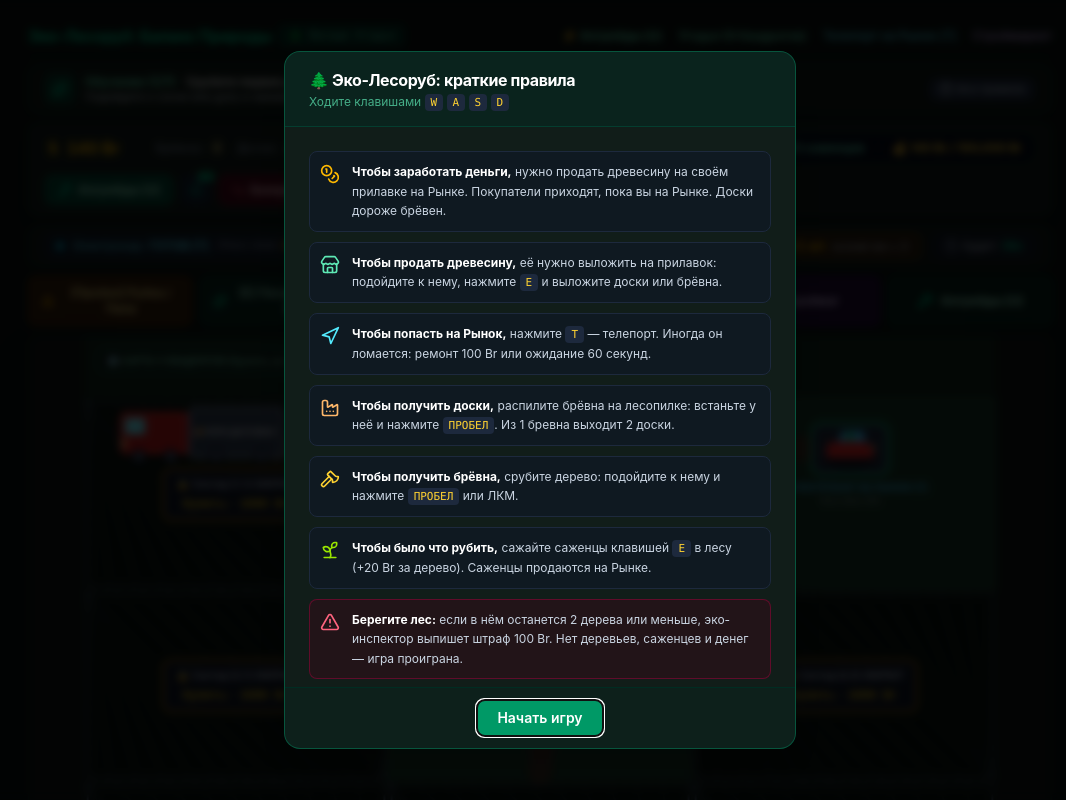
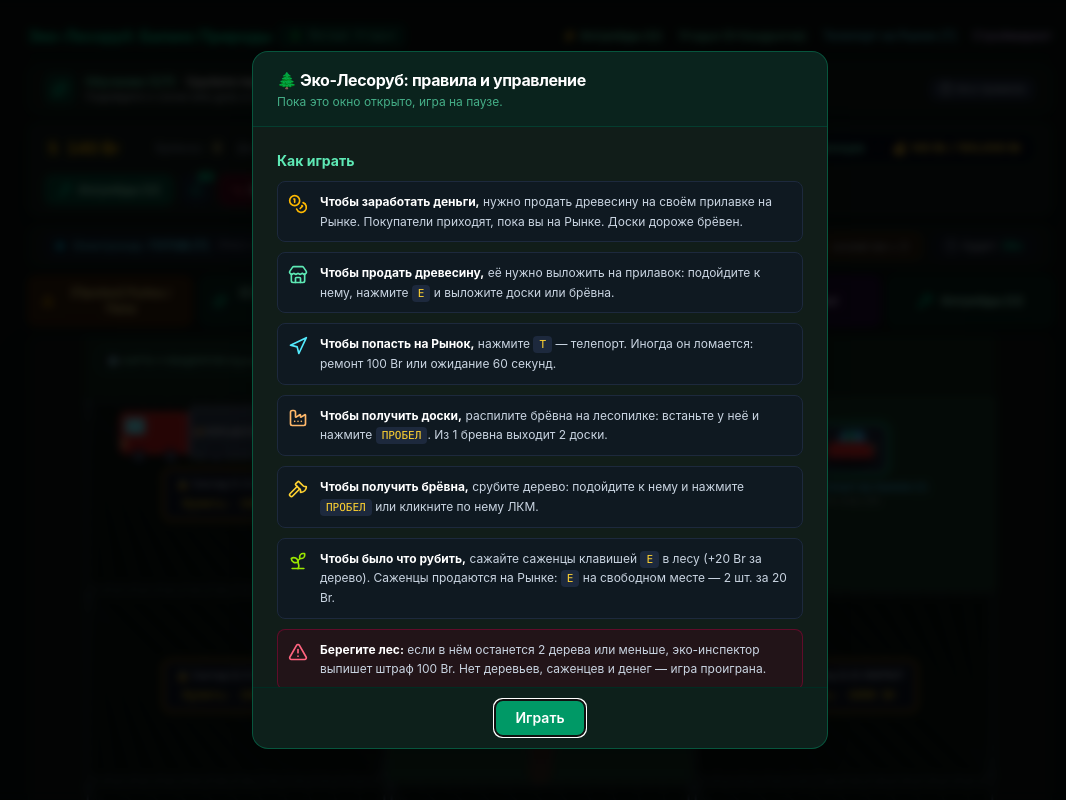
Before and after one commit to mshastapalau-sys/logger, a React (Vite) app: page / in a window 1280 px wide. Shown: the top 800 px of the page, without its empty margins (100-1166 px from the left). Built offline with nearby package versions, Linux system fonts and the light colour scheme.

Commit message:
Rules modal: add controls section, Rules [R] button on HUD, replace outdated TutorialModal

```diff
--- a/src/App.tsx
+++ b/src/App.tsx
@@ -30,8 +30,7 @@ import { CompetitorModal } from './components/CompetitorModal';
 import { CityFineModal } from './components/CityFineModal';
 import { BankruptcyModal } from './components/BankruptcyModal';
 import { NotificationLogModal } from './components/NotificationLogModal';
-import { TutorialModal } from './components/TutorialModal';
-import { StartRulesModal } from './components/StartRulesModal';
+import { RulesModal } from './components/RulesModal';
 import { UpgradesModal } from './components/UpgradesModal';
 import { TeleportGlitchModal } from './components/TeleportGlitchModal';
 import { VictoryModal, GameOverModal } from './components/EndGameModals';
@@ -524,8 +523,7 @@ export default function App() {
   ]);
 
   // Modals & Settings
-  const [showTutorial, setShowTutorial] = useState<boolean>(false);
-  const [showStartRules, setShowStartRules] = useState<boolean>(true);
+  const [showRules, setShowRules] = useState<boolean>(true);
   const [showBankruptcyModal, setShowBankruptcyModal] = useState<boolean>(false);
   const [showNotificationLogModal, setShowNotificationLogModal] = useState<boolean>(false);
   const [showUpgradesModal, setShowUpgradesModal] = useState<boolean>(false);
@@ -964,7 +962,7 @@ export default function App() {
 
   // Main Tick Loop: Day/Night, Inspectors, Solar Charging
   useEffect(() => {
-    if (gameState !== 'PLAYING' || showStartRules) return;
+    if (gameState !== 'PLAYING' || showRules) return;
 
     const interval = setInterval(() => {
       // 1. Advance Day/Night time
@@ -1108,7 +1106,7 @@ export default function App() {
     }, 500);
 
     return () => clearInterval(interval);
-  }, [gameState, showStartRules, dayNight, hasBioFertilizer, location, gridPenalty.hasPenalty, placedMachines, deliveryBoxes]);
+  }, [gameState, showRules, dayNight, hasBioFertilizer, location, gridPenalty.hasPenalty, placedMachines, deliveryBoxes]);
 
   // Forest Inspector
   // Правило 1: Штраф даётся ТОЛЬКО если осталось из всех деревьев 2 дерева!
@@ -1217,10 +1215,10 @@ export default function App() {
     const handleGlobalKeys = (e: KeyboardEvent) => {
       if ((e.target as HTMLElement).tagName === 'INPUT' || (e.target as HTMLElement).tagName === 'TEXTAREA') return;
 
-      if (showStartRules) {
+      if (showRules) {
         if (e.key === 'Escape' || e.key === 'Enter' || e.code === 'Space') {
           e.preventDefault();
-          setShowStartRules(false);
+          setShowRules(false);
         }
         return;
       }
@@ -1249,6 +1247,8 @@ export default function App() {
         setShowHireModal(true);
       } else if (key === 'b' || key === 'и' || code === 'KeyB') {
         setShowBankruptcyModal(true);
+      } else if (key === 'r' || key === 'к' || code === 'KeyR') {
+        setShowRules(true);
       } else if (key === 'j' || key === 'о' || code === 'KeyJ') {
         setShowNotificationLogModal((prev) => !prev);
       } else if (key === 'f' || key === 'а' || code === 'KeyF') {
@@ -1267,7 +1267,6 @@ export default function App() {
         setShowNotificationLogModal(false);
         setShowUpgradesModal(false);
         setInspectedCompetitor(null);
-        setShowTutorial(false);
         setShowGridModal(false);
       }
     };
@@ -1279,7 +1278,7 @@ export default function App() {
   // Movement handler (WSAD)
   const handlePlayerMove = useCallback(
     (dx: number, dy: number) => {
-      if (showStartRules) return;
+      if (showRules) return;
       setPlayer((prev) => {
         const speed = 4.4;
         let newX = prev.x + dx * speed;
@@ -1322,7 +1321,7 @@ export default function App() {
         };
       });
     },
-    [location, dayNight.isNight, gridPenalty.hasPenalty, showStartRules]
+    [location, dayNight.isNight, gridPenalty.hasPenalty, showRules]
   );
 
   // Left Click (ЛКМ: сломать коробку, срубить дерево или клик для движения)
@@ -2038,7 +2037,7 @@ export default function App() {
           currentStep={tutorialSteps[currentStepIndex]}
           stepIndex={currentStepIndex}
           totalSteps={tutorialSteps.length}
-          onOpenFullGuide={() => setShowTutorial(true)}
+          onOpenFullGuide={() => setShowRules(true)}
         />
 
         {/* HUD */}
@@ -2073,7 +2072,7 @@ export default function App() {
             if (location === 'FOREST') teleportToLocation('MARKET');
             else teleportToLocation('FOREST');
           }}
-          onOpenGuide={() => setShowTutorial(true)}
+          onOpenGuide={() => setShowRules(true)}
           onOpenGridPenalty={() => setShowGridModal(true)}
           onInteractAction={handleInteractAction}
           onPlantAction={handleEAction}
@@ -2248,11 +2247,7 @@ export default function App() {
       )}
 
 
-      {showStartRules && <StartRulesModal onClose={() => setShowStartRules(false)} />}
-
-      {showTutorial && (
-        <TutorialModal onClose={() => setShowTutorial(false)} />
-      )}
+      {showRules && <RulesModal onClose={() => setShowRules(false)} />}
 
       {/* Teleport Breakdown Glitch & Choice Modal */}
       <TeleportGlitchModal
--- a/src/components/HUD.tsx
+++ b/src/components/HUD.tsx
@@ -239,10 +239,11 @@ export const HUD: React.FC<HUDProps> = ({
 
           <button
             onClick={onOpenGuide}
-            className="p-1.5 rounded-lg text-slate-400 hover:text-white hover:bg-slate-800/80 transition-colors cursor-pointer"
-            title="Правила и эко-механики"
+            className="flex items-center gap-1.5 px-2.5 py-1.5 rounded-lg bg-slate-900 hover:bg-slate-800 border border-slate-700/80 hover:border-emerald-500 text-slate-200 text-xs font-bold transition-all shadow-sm active:scale-95 cursor-pointer"
+            title="Правила и управление [R]"
           >
-            <HelpCircle className="w-4 h-4" />
+            <HelpCircle className="w-3.5 h-3.5 text-emerald-400" />
+            <span>Правила [R]</span>
           </button>
 
           <button
--- a/src/components/StartRulesModal.tsx
+++ b/src/components/RulesModal.tsx
@@ -1,12 +1,12 @@
 import React from 'react';
-import { Axe, Coins, Factory, Navigation, Sprout, Store, AlertTriangle, Trophy } from 'lucide-react';
+import { Axe, Coins, Factory, Navigation, Sprout, Store, AlertTriangle, Trophy, Gamepad2 } from 'lucide-react';
 
-interface StartRulesModalProps {
+interface RulesModalProps {
   onClose: () => void;
 }
 
 const Key: React.FC<{ children: React.ReactNode }> = ({ children }) => (
-  <kbd className="px-1.5 py-0.5 rounded bg-slate-800 font-mono text-[11px] text-amber-300">{children}</kbd>
+  <kbd className="px-1.5 py-0.5 rounded bg-slate-800 font-mono text-[11px] text-amber-300 whitespace-nowrap">{children}</kbd>
 );
 
 const RULES: { icon: React.ReactNode; goal: string; how: React.ReactNode }[] = [
@@ -33,27 +33,40 @@ const RULES: { icon: React.ReactNode; goal: string; how: React.ReactNode }[] = [
   {
     icon: <Axe className="w-5 h-5 text-amber-300" />,
     goal: 'Чтобы получить брёвна,',
-    how: <>срубите дерево: подойдите к нему и нажмите <Key>ПРОБЕЛ</Key> или ЛКМ.</>,
+    how: <>срубите дерево: подойдите к нему и нажмите <Key>ПРОБЕЛ</Key> или кликните по нему ЛКМ.</>,
   },
   {
     icon: <Sprout className="w-5 h-5 text-lime-400" />,
     goal: 'Чтобы было что рубить,',
-    how: <>сажайте саженцы клавишей <Key>E</Key> в лесу (+20 Br за дерево). Саженцы продаются на Рынке.</>,
+    how: <>сажайте саженцы клавишей <Key>E</Key> в лесу (+20 Br за дерево). Саженцы продаются на Рынке: <Key>E</Key> на свободном месте — 2 шт. за 20 Br.</>,
   },
 ];
 
-export const StartRulesModal: React.FC<StartRulesModalProps> = ({ onClose }) => {
+const CONTROLS: { keys: React.ReactNode; action: string }[] = [
+  { keys: <><Key>W</Key> <Key>A</Key> <Key>S</Key> <Key>D</Key> или стрелки</>, action: 'Ходить' },
+  { keys: <>ЛКМ по земле</>, action: 'Шагнуть в сторону клика' },
+  { keys: <>ЛКМ по объекту</>, action: 'Рубить дерево, сломать пустую коробку, открыть прилавок или доску вакансий' },
+  { keys: <Key>ПРОБЕЛ</Key>, action: 'Действие рядом: рубить, пилить на лесопилке, купить со стеллажа' },
+  { keys: <Key>E</Key>, action: 'В лесу — посадить саженец или открыть коробку; на Рынке — прилавок, найм, саженцы' },
+  { keys: <Key>T</Key>, action: 'Телепорт Лес ⇄ Рынок (из Строймаркета — на Рынок)' },
+  { keys: <Key>F</Key>, action: 'Перейти в Строймаркет; у стеллажа — купить товар' },
+  { keys: <Key>M</Key>, action: 'Открыть свой прилавок' },
+  { keys: <><Key>U</Key> / <Key>K</Key> / <Key>H</Key></>, action: 'Апгрейды / угодья / найм рабочих' },
+  { keys: <><Key>J</Key> / <Key>B</Key></>, action: 'Журнал событий / банкротство' },
+  { keys: <Key>Esc</Key>, action: 'Закрыть окно' },
+];
+
+export const RulesModal: React.FC<RulesModalProps> = ({ onClose }) => {
   return (
     <div className="fixed inset-0 z-50 bg-black/80 backdrop-blur-xs flex items-center justify-center p-4">
-      <div className="bg-[#111d19] border border-emerald-700/60 rounded-2xl w-full max-w-lg overflow-hidden shadow-2xl animate-in fade-in zoom-in-95 duration-200">
+      <div className="bg-[#111d19] border border-emerald-700/60 rounded-2xl w-full max-w-xl overflow-hidden shadow-2xl animate-in fade-in zoom-in-95 duration-200">
         <div className="px-6 py-4 border-b border-emerald-900/60 bg-emerald-950/40">
-          <h2 className="text-base font-bold text-white tracking-tight">🌲 Эко-Лесоруб: краткие правила</h2>
-          <p className="text-xs text-emerald-300/70 mt-0.5">
-            Ходите клавишами <Key>W</Key> <Key>A</Key> <Key>S</Key> <Key>D</Key>
-          </p>
+          <h2 className="text-base font-bold text-white tracking-tight">🌲 Эко-Лесоруб: правила и управление</h2>
+          <p className="text-xs text-emerald-300/70 mt-0.5">Пока это окно открыто, игра на паузе.</p>
         </div>
 
         <div className="p-6 space-y-2.5 max-h-[70vh] overflow-y-auto text-xs text-slate-300">
+          <h3 className="font-bold text-emerald-300 text-sm">Как играть</h3>
           {RULES.map((rule) => (
             <div key={rule.goal} className="flex items-start gap-3 p-2.5 rounded-lg bg-slate-900/50 border border-slate-800">
               <div className="shrink-0 mt-0.5">{rule.icon}</div>
@@ -76,6 +89,19 @@ export const StartRulesModal: React.FC<StartRulesModalProps> = ({ onClose }) =>
               <strong className="text-white">Победа:</strong> посадите 1000 деревьев и накопите 100 000 Br.
             </p>
           </div>
+
+          <h3 className="font-bold text-emerald-300 text-sm pt-2 flex items-center gap-1.5">
+            <Gamepad2 className="w-4 h-4" /> Управление
+          </h3>
+          <div className="rounded-lg border border-slate-800 divide-y divide-slate-800 bg-slate-900/50">
+            {CONTROLS.map((c) => (
+              <div key={c.action} className="grid grid-cols-[minmax(0,2fr)_minmax(0,3fr)] gap-3 px-3 py-1.5 items-center">
+                <div className="text-slate-400">{c.keys}</div>
+                <div>{c.action}</div>
+              </div>
+            ))}
+          </div>
+          <p className="text-slate-400">Все действия также доступны кнопками на панели под игровым полем.</p>
         </div>
 
         <div className="px-6 py-3 border-t border-emerald-950 bg-emerald-950/20 text-center">
@@ -84,7 +110,7 @@ export const StartRulesModal: React.FC<StartRulesModalProps> = ({ onClose }) =>
             autoFocus
             className="px-5 py-2 rounded-lg bg-emerald-600 hover:bg-emerald-500 text-white font-semibold text-sm transition-colors"
           >
-            Начать игру
+            Играть
           </button>
         </div>
       </div>
```
Also changed, not shown: src/components/TutorialModal.tsx (deleted, +0 -95 lines), 1 other file (tests, documents, lock files or other folders).
